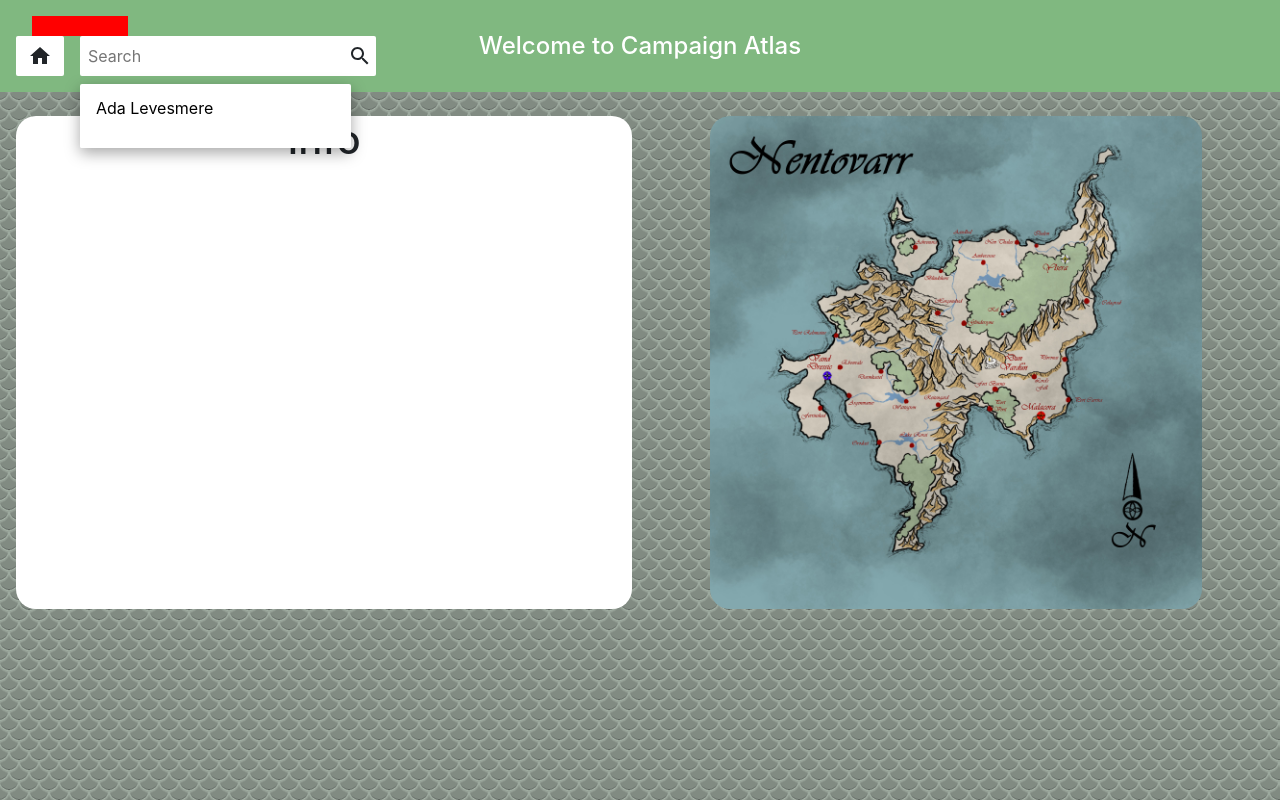
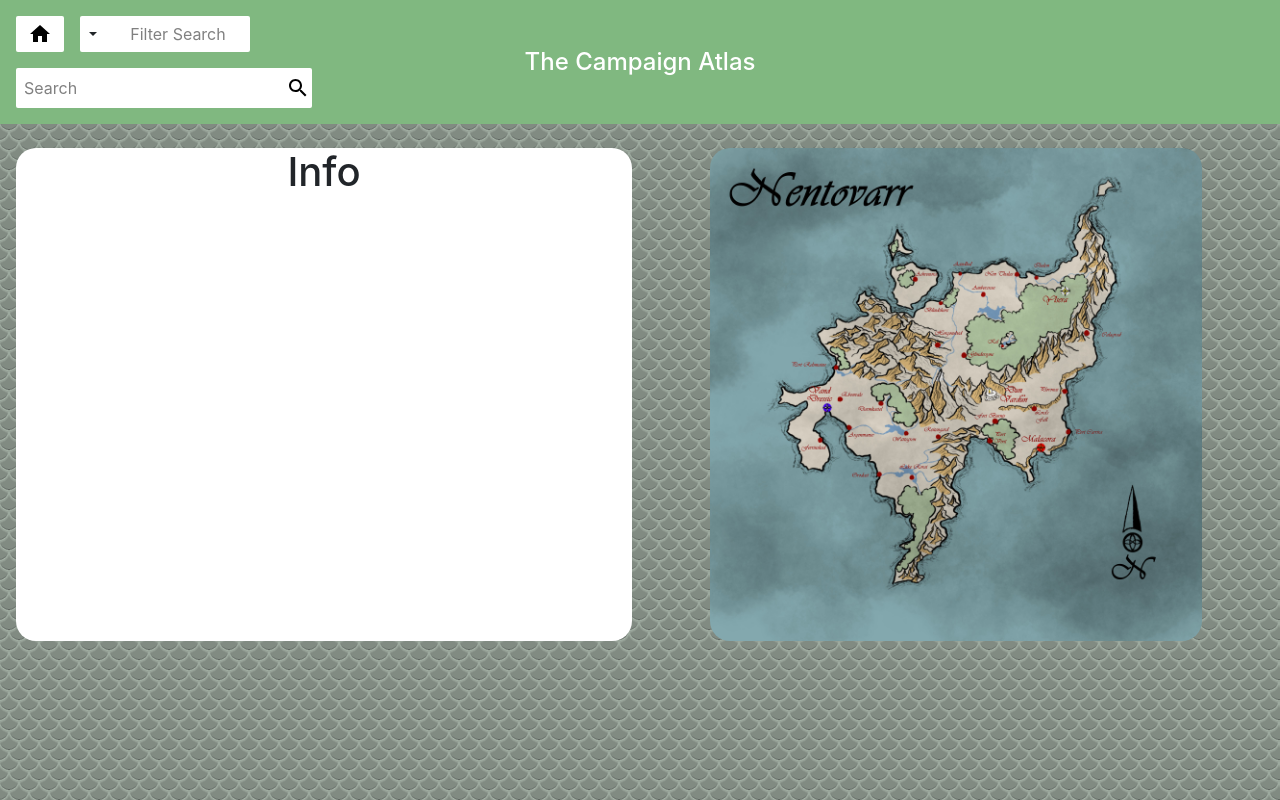
Before and after one commit to michaelb-sm/campaign-atlas, a React (Create React App) app: page / in a window 1280 px wide. Built offline with nearby package versions, Linux system fonts and the light colour scheme.

Commit message:
added dropdown filter ui

```diff
--- a/src/App.js
+++ b/src/App.js
@@ -11,7 +11,7 @@ function App() {
       <header className="App-header">
 
         <SearchBar placeholder={'Search'} data={PersonData}/>
-        <h1>Welcome to Campaign Atlas</h1>
+        <h1>The Campaign Atlas</h1>
         <div className='viewBar'>
 
         </div>
--- a/src/components/SearchBar.css
+++ b/src/components/SearchBar.css
@@ -1,7 +1,8 @@
 .search {
     display: flex;
-    flex-wrap: wrap-reverse;
+    flex-wrap: wrap;
     justify-content: left;
+    gap: 1em;
 }
 
 /* HOME */
@@ -10,13 +11,55 @@
     background-color: white;
     width: 3em;
     height: auto;
-    min-height: 20px;
+    min-height: 2em;
     border: 0;
     border-radius: 2px;
-    margin-right: 1em;
 
     display: grid;
     place-items: center;
+}
+
+.homeButton:hover {
+    background-color: lightgrey;
+}
+
+/* FILTER */
+
+.filterField {
+    background-color: white;
+    height: auto;
+    min-width: 9rem;
+    border: 0;
+    border-top-right-radius: 2px;
+    border-bottom-right-radius: 2px;
+
+    display: grid;
+    place-items: center;
+}
+
+.filterPlaceholder {
+    color: grey;
+}
+
+.btn-rounded-light {
+    background-color: white;
+    border: 0;
+    border-radius: 2px;
+}
+
+.btn-rounded-light:hover {
+    background-color: lightgrey;
+}
+
+.dropdown-menu-rounded-light {
+    margin-top: 0.5em;
+    border: 0;
+    border-radius: 2px;
+    box-shadow: rgba(0, 0, 0, 0.35) 0px 5px 15px;
+}
+
+.dropdown-menu-rounded-light a:hover {
+    background-color: lightgrey;
 }
 
 /* SEARCH */
@@ -33,6 +76,11 @@
     border-bottom-right-radius: 0px;
     font-size: 1rem;
     padding: 0.5em;
+}
+
+.searchInputs input::placeholder {
+    color: grey;
+    opacity: 1;
 }
 
 input:focus {
@@ -53,10 +101,14 @@ input:focus {
     place-items: center;
 }
 
+.searchButton:hover {
+    background-color: lightgrey;
+}
+
 .searchCandidates {
     margin-top: 0.5em;
-    width: auto;
-    height: 4em;
+    width: 16.5em;
+    height: auto;
     border-radius: 2px;
     box-shadow: rgba(0, 0, 0, 0.35) 0px 5px 15px;
 
@@ -77,18 +129,9 @@ input:focus {
     border: none;
     text-align: left;
     padding-left: 1em;
+    padding-right: 3em;
 }
 
 .searchItem:hover {
     background-color: lightgrey;
 }
-
-/* FILTER */
-
-.filterField {
-    background-color: red;
-    width: 6em;
-    height: auto;
-    min-height: 20px;
-    margin-left: 1em;
-}
--- a/src/components/SearchBar.js
+++ b/src/components/SearchBar.js
@@ -1,27 +1,75 @@
+import React, { useState } from "react";
 import './SearchBar.css';
+import Dropdown from 'react-bootstrap/Dropdown';
+import ButtonGroup from "react-bootstrap/ButtonGroup";
 import SearchIcon from "@mui/icons-material/Search";
 import HomeIcon from "@mui/icons-material/Home"
 
 function SearchBar({placeholder, data}) {
+    const [filterType, setFilterType] = useState('Filter Search');
+    const [searchCandidates, setSearchCandidates] = useState([]);
+
+    function handleFilterChange(eventKey, event) {
+        if (eventKey === 'clear') {
+            setFilterType('Filter Search');
+        } else {
+            setFilterType(event.target.text);
+        }
+    }
+
+    function handleUserInput(event) {
+        const inputText = (event.target.value).toLowerCase();
+        const inputFilter = data.filter( (value) => {
+            return (value.name).toLowerCase().includes(inputText);
+        });
+
+        if (inputText === "") {
+            setSearchCandidates([])
+        } else {
+            setSearchCandidates(inputFilter)
+        }
+    }
+
     return (
         <div className='search'>
-            <div className='homeButton'>
+
+            <button className='homeButton'>
                 <HomeIcon />
-            </div>
+            </button>
+
+            <Dropdown as={ButtonGroup} onSelect={handleFilterChange}>
+                <Dropdown.Toggle split variant='rounded-light'/>
+                <div className={`filterField ${filterType === "Filter Search" ? "filterPlaceholder" : ""}`}> {filterType} </div>
+                <Dropdown.Menu variant='rounded-light'>
+                    <Dropdown.Item eventKey='clear'>Clear Filter</Dropdown.Item>
+                    <Dropdown.Divider />
+                    <Dropdown.Item eventKey='person'>Person</Dropdown.Item>
+                    <Dropdown.Item eventKey='faction'>Faction</Dropdown.Item>
+                    <Dropdown.Item eventKey='place'>Place/Location</Dropdown.Item>
+                    <Dropdown.Item eventKey='event'>Event</Dropdown.Item>
+                    <Dropdown.Item eventKey='thing'>Item/Material</Dropdown.Item>
+                    <Dropdown.Item eventKey='entity'>God/Entity</Dropdown.Item>
+                    <Dropdown.Item eventKey='creature'>Creature</Dropdown.Item>
+                </Dropdown.Menu>
+            </Dropdown>
+
             <div className='searchInputs'>
                 <div className='searchField'>
-                    <input type="text" placeholder={placeholder}/>
-                    <div className='searchButton'>
+                    <input type="text" placeholder={placeholder} onChange={handleUserInput} />
+                    <button className='searchButton'>
                         <SearchIcon />
+                    </button>
+                </div>
+
+                {searchCandidates.length !== 0 && (
+                    <div className='searchCandidates'>
+                        {searchCandidates.slice(0, 15).map((value, key) => {
+                            return <button className='searchItem'>{value.name}</button>
+                        })}
                     </div>
-                </div>
-                <div className='searchCandidates'>
-                    {data.map((value, key) => {
-                        return <button className='searchItem'>{value.name}</button>
-                    })}
-                </div>
+                )}
             </div>
-            <div className='filterField'></div>
+
         </div>
     );
 }
--- a/src/data/people.json
+++ b/src/data/people.json
@@ -1,6 +1,7 @@
 [
     {
         "name": "Ada Levesmere",
+        "type": "person",
         "infoLinks": {
             "allies": ["Ambriel", "Jappa", "Julie", "Devek", "Florence Amber", "Trehan Empire"],
             "enemies": ["The Conclave of Light"],
@@ -12,7 +13,7 @@
         "main": [
             {
                 "heading": "Description",
-                "body": "Ada Levesmere is a human woman in her mid-forties with long black hair and stern green eyes."
+                "body": "Ada Levesmere is a human woman in her mid-forties with long black hair and stern green eyes. She is a capable wizard, though most of her attention goes to politics and the running of Levenmere Hold"
             },
             {
                 "heading": "Family",
@@ -22,6 +23,7 @@
     },
     {
         "name": "Keldyn Do'Sek",
+        "type": "person",
         "infoLinks": {
             "allies": ["Esafell Or'Mazrik"],
             "enemies": ["The Conclave of Light"],
```
